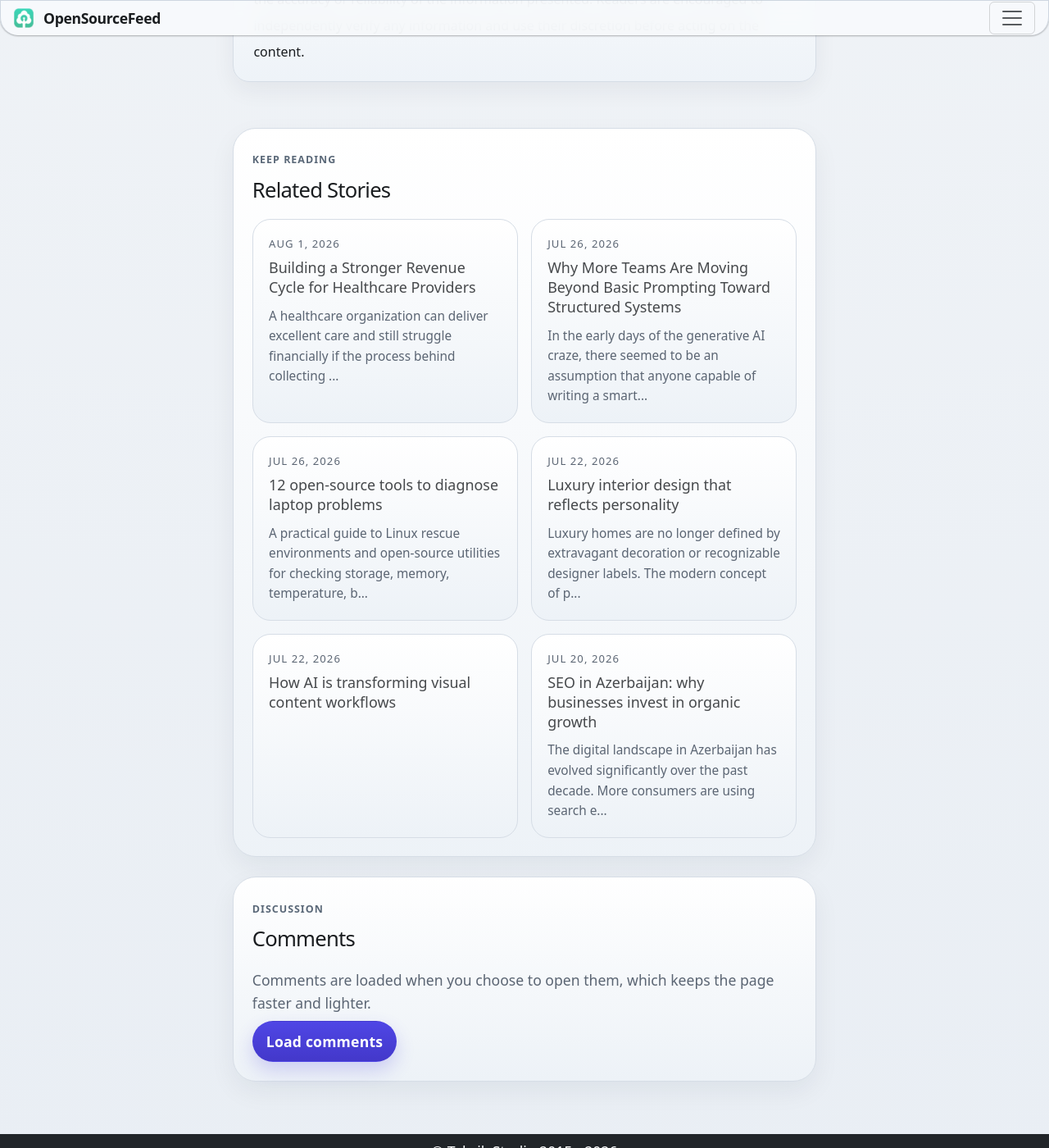
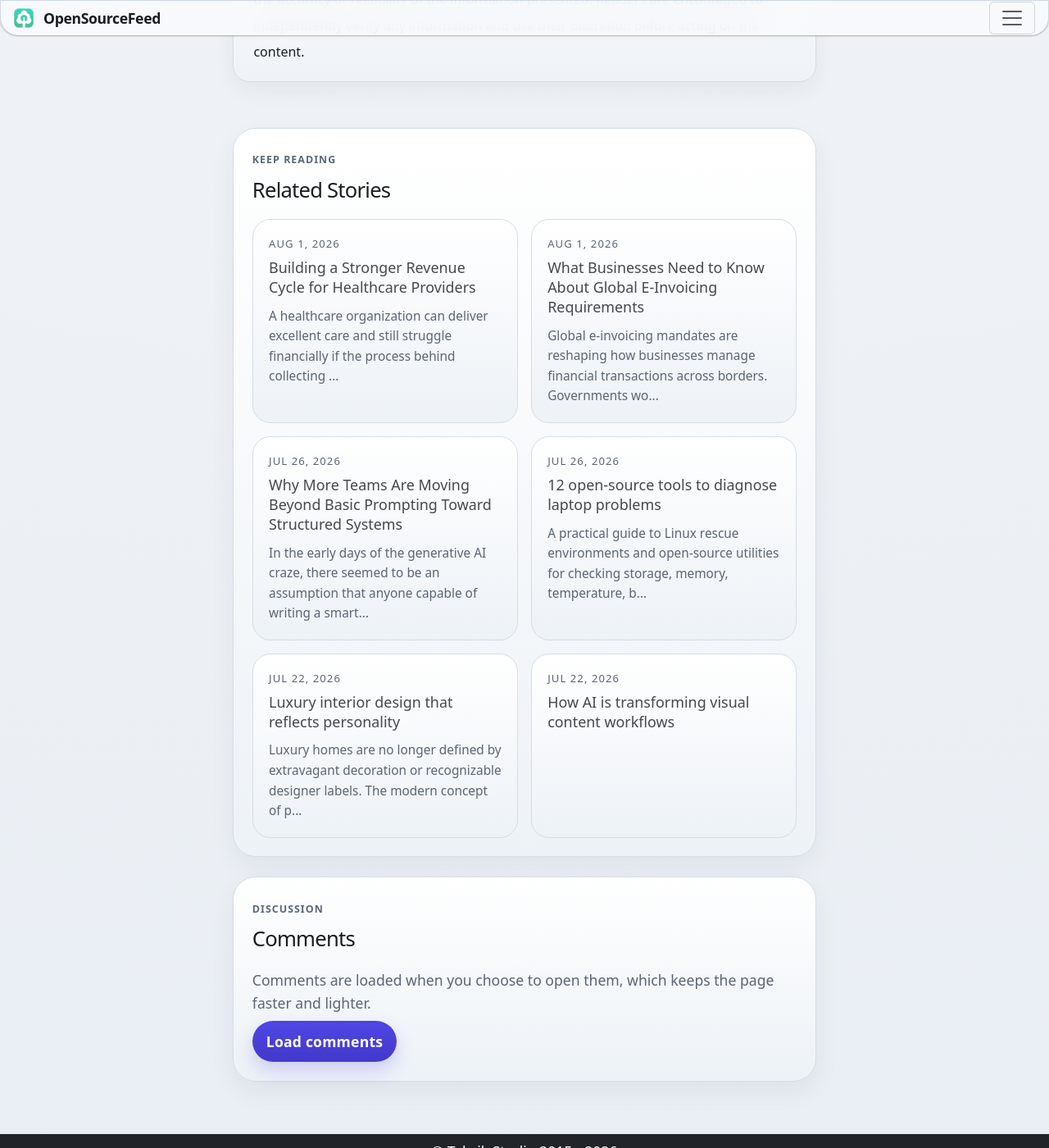
Before and after one commit to opensourcefeed/insights, a Jekyll site: the page built from _posts/2026-07-24-qyrax-nvme-vps-review.md, in a window 1280 px wide and 1400 px high, scrolled down 2565 px. Shown: the whole window at 82% size. Built offline with Jekyll 4.4.1, drawn with Linux system fonts in a browser that asks for light colours; some of the changed lines change nothing that is shown.

Commit message:
e-invocing

```diff
--- a/_config.yml
+++ b/_config.yml
@@ -39,4 +39,4 @@ defaults:
     scope:
       path: ""
     values:
-      image: /insights/assets/images/meta/defatul-featured.jpg
+      image: /insights/assets/images/meta/defatul-featured.webp
--- /dev/null
+++ b/_posts/2026-08-01-global-e-invoicing-requirements-guide.md
@@ -0,0 +1,71 @@
+---
+layout: post
+title: "What Businesses Need to Know About Global E-Invoicing Requirements"
+categories: [tools, open-source, tutorial]
+tags: [e-invoicing, compliance, tax-automation, sdi-italy, b2b, fintech, global-business, erp]
+description: "Global e-invoicing mandates are reshaping cross-border finance. Learn country-specific rules, clearance models, SDI codes, and how to build a scalable strategy."
+---
+
+**Global** e-invoicing mandates are reshaping how businesses manage financial transactions across borders. Governments worldwide are implementing digital tax reporting systems with distinct technical specifications, compliance timelines, and validation protocols. Companies operating internationally face mounting pressure to adapt their invoicing infrastructure or risk penalties and operational disruptions. The complexity multiplies as each jurisdiction introduces unique requirements, from specialized routing codes to real-time clearance models, creating a compliance landscape that demands strategic navigation and careful preparation.
+
+## Understanding the global shift toward mandatory e-invoicing
+
+Governments worldwide are increasingly mandating electronic invoicing systems as they recognize the technology's capacity to reduce tax evasion, streamline compliance processes, and modernize fiscal infrastructure. This regulatory transformation represents a fundamental shift from traditional paper-based and PDF invoicing methods toward structured digital formats that enable real-time tax authority oversight.
+
+Countries across Latin America, Europe, and Asia have already implemented extensive e-invoicing mandates, with others rapidly developing similar frameworks. These systems typically require businesses to generate invoices in standardized formats, transmit them through government-approved platforms, and receive validation before transactions are considered complete.
+
+The momentum behind these requirements stems from tangible results: enhanced VAT collection, reduced administrative burdens, and improved transparency. Businesses operating internationally must navigate this complex landscape of varying technical specifications and compliance timelines.
+
+## Identifying country-specific rules and compliance deadlines
+
+Each jurisdiction has developed distinct e-invoicing frameworks with unique technical requirements, implementation phases, and enforcement mechanisms that businesses must carefully track and address. European nations like Italy, France, and Germany have established mandatory B2B and B2G e-invoicing systems with specific data formats and clearance models.
+
+Latin American countries, including Brazil, Mexico, and Chile, pioneered real-time invoice validation through government platforms. Asian markets such as India, Malaysia, and Singapore are progressively rolling out their mandates with phased deadlines based on business size and revenue thresholds.
+
+Companies operating across multiple territories must monitor evolving regulations, as compliance dates frequently shift and technical specifications undergo revisions. Non-compliance risks include transaction rejections, financial penalties, and potential business disruptions, making proactive preparation essential.
+
+## Understanding invoice formats, clearance models, and reporting requirements
+
+As e-invoicing mandates proliferate globally, businesses must navigate three fundamental technical components that vary markedly across jurisdictions: standardized invoice formats, clearance or transmission models, and ongoing reporting obligations. Invoice formats range from structured XML schemas like UBL and EDIFACT to country-specific standards such as Italy's FatturaPA or Mexico's CFDI.
+
+Clearance models determine how invoices reach tax authorities, either through mandatory real-time validation before transmission to buyers (clearance model) or direct exchange between parties with periodic reporting (post-audit model). Some nations employ hybrid approaches.
+
+Reporting requirements specify data elements, submission frequencies, and technical protocols. Businesses operating internationally must implement systems capable of supporting multiple formats simultaneously while ensuring accurate, timely compliance across diverse regulatory frameworks and technological infrastructures.
+
+## Using the SDI code for invoice routing and recipient identification
+
+Within Italy's electronic invoicing ecosystem, the SDI (Sistema di Interscambio) code serves as a critical seven-character alphanumeric identifier that enables precise routing of invoices through the government's centralized exchange platform.
+
+Businesses assign unique SDI codes to their accredited intermediaries or certified email addresses, ensuring invoices reach the correct recipient's system. When a supplier issues an invoice, they must include the recipient's SDI code in the XML file.
+
+The Sistema di Interscambio validates this code and routes the document accordingly. If the code is invalid or missing, the platform rejects the invoice and notifies the sender. Companies can obtain SDI codes through their chosen intermediaries or by registering certified PEC email addresses with the tax authorities, establishing reliable electronic invoice delivery channels.
+
+As electronic invoicing requirements continue to evolve, understanding how [SDI Italy](https://www.storecove.com/blog/en/sdi-italy/) operates helps businesses maintain compliance, reduce processing errors, and ensure invoices are delivered accurately through the national exchange network.
+
+## Preparing financial systems and data for cross-border compliance
+
+Beyond individual country mechanisms like Italy's SDI system, organizations conducting international business must establish financial infrastructure capable of managing diverse regulatory frameworks simultaneously.
+
+Cross-border compliance demands centralized data governance guaranteeing invoice formats, tax codes, and reporting structures align with each jurisdiction's specifications. Financial systems must accommodate multiple e-invoicing standards, including Peppol, UBL, and country-specific XML schemas, while maintaining data integrity across transactions.
+
+Organizations should implement validation engines that automatically verify compliance requirements before invoice transmission. These systems must track varying submission deadlines, mandatory data fields, and authentication protocols across markets.
+
+Master data management becomes critical for maintaining accurate vendor records, tax identification numbers, and legal entity information across jurisdictions. Regular audits of system configurations guarantee ongoing alignment with evolving regulations, preventing costly non-compliance penalties and transaction rejections.
+
+## Managing tax validation, recordkeeping, and audit readiness
+
+Tax authorities increasingly demand thorough documentation demonstrating that organizations have validated invoice data against regulatory requirements at the time of transaction. Businesses must implement automated systems that capture validation timestamps, rules applied, and results for each invoice processed. These records serve as evidence during audits that proper compliance procedures were followed.
+
+Retention requirements vary by jurisdiction, with some countries mandating storage periods exceeding ten years. Organizations should maintain audit trails showing all invoice modifications, approval workflows, and system-generated validation reports. Digital signatures and blockchain technologies provide tamper-proof evidence of invoice authenticity.
+
+Companies must guarantee records remain accessible in required formats and can produce reports quickly upon auditor request. Regular internal audits help identify gaps in documentation practices before regulatory examinations occur.
+
+## Building a scalable e-invoicing strategy for global operations
+
+Organizations that establish robust recordkeeping systems must simultaneously develop thorough strategies that accommodate diverse regulatory environments across multiple markets. A scalable e-invoicing framework requires modular technology infrastructure capable of adapting to jurisdiction-specific mandates without complete system overhauls.
+
+Businesses should prioritize solutions offering flexible data formats, multiple transmission protocols, and configurable validation rules. Centralized platforms with regional customization capabilities enable efficient management while maintaining local compliance.
+
+Integration with existing ERP systems ensures seamless data flow and reduces manual intervention. Partnering with experienced service providers familiar with regional requirements accelerates implementation and mitigates compliance risks.
+
+Organizations must establish clear governance frameworks defining roles, responsibilities, and escalation procedures across geographies. Regular monitoring of regulatory changes and proactive system updates guarantee continued compliance as governments modify their e-invoicing mandates.
```
Also changed, not shown: assets/images/meta/defatul-featured.jpg (deleted), assets/images/meta/defatul-featured.webp (added).
